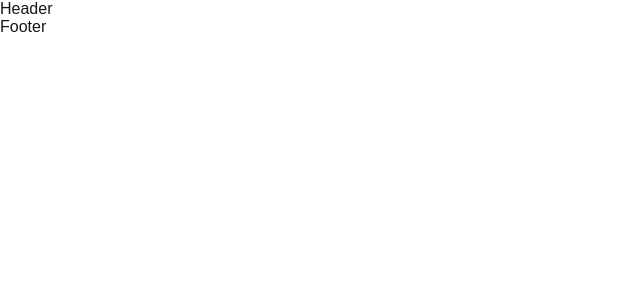
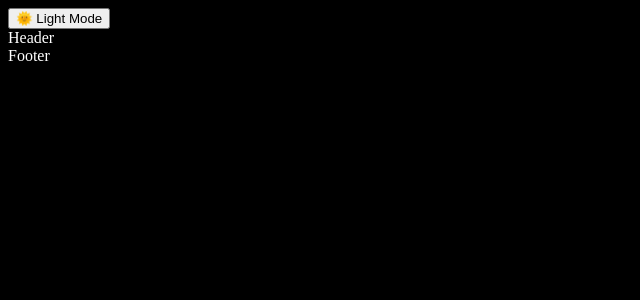
Before and after one commit to AgyapalSingh/next-portfolio, a Next.js app: page / in a window 1280 px wide. Shown: the top 300 px of the page, without its empty margins (0-640 px from the left). Built offline with nearby package versions, Linux system fonts and the light colour scheme.

Commit message:
Theme Toggle Component Added

```diff
--- /dev/null
+++ b/app/components/ThemeToggle.jsx
@@ -0,0 +1,31 @@
+"use client";
+import { useEffect, useState } from "react";
+
+export default function ThemeToggle() {
+  const [theme, setTheme] = useState("dark");
+
+  useEffect(() => {
+    const savedTheme = localStorage.getItem("theme") || "dark";
+    setTheme(savedTheme);
+    document.documentElement.classList.toggle(
+      "light-theme",
+      savedTheme === "light"
+    );
+  }, []);
+
+  const toggleTheme = () => {
+    const newTheme = theme === "dark" ? "light" : "dark";
+    setTheme(newTheme);
+    document.documentElement.classList.toggle(
+      "light-theme",
+      newTheme === "light"
+    );
+    localStorage.setItem("theme", newTheme);
+  };
+
+  return (
+    <button onClick={toggleTheme} className="theme-toggle">
+      {theme === "dark" ? "🌞 Light Mode" : "🌙 Dark Mode"}
+    </button>
+  );
+}
--- a/app/globals.css
+++ b/app/globals.css
@@ -1,42 +1,22 @@
 :root {
-  --background: #ffffff;
-  --foreground: #171717;
+  --bg-color: #000000;
+  --text-color: #ffffff;
+  --hover-color: #d3d3d3;
 }
 
-@media (prefers-color-scheme: dark) {
-  :root {
-    --background: #0a0a0a;
-    --foreground: #ededed;
-  }
-}
-
-html,
-body {
-  max-width: 100vw;
-  overflow-x: hidden;
+.light-theme {
+  --bg-color: #ffffff;
+  --text-color: #000000;
+  --hover-color: #555555;
 }
 
 body {
-  color: var(--foreground);
-  background: var(--background);
-  font-family: Arial, Helvetica, sans-serif;
-  -webkit-font-smoothing: antialiased;
-  -moz-osx-font-smoothing: grayscale;
+  background-color: var(--bg-color);
+  color: var(--text-color);
+  transition: background-color 0.3s, color 0.3s;
 }
 
-* {
-  box-sizing: border-box;
-  padding: 0;
-  margin: 0;
+a:hover,
+button:hover {
+  color: var(--hover-color);
 }
-
-a {
-  color: inherit;
-  text-decoration: none;
-}
-
-@media (prefers-color-scheme: dark) {
-  html {
-    color-scheme: dark;
-  }
-}
--- a/app/layout.js
+++ b/app/layout.js
@@ -1,5 +1,6 @@
 import { Geist, Geist_Mono } from "next/font/google";
 import "./globals.css";
+import ThemeToggle from "./components/ThemeToggle";
 
 const geistSans = Geist({
   variable: "--font-geist-sans",
@@ -20,6 +21,7 @@ export default function RootLayout({ children }) {
   return (
     <html lang="en">
       <body className={`${geistSans.variable} ${geistMono.variable}`}>
+        <ThemeToggle />
         {children}
       </body>
     </html>
```
